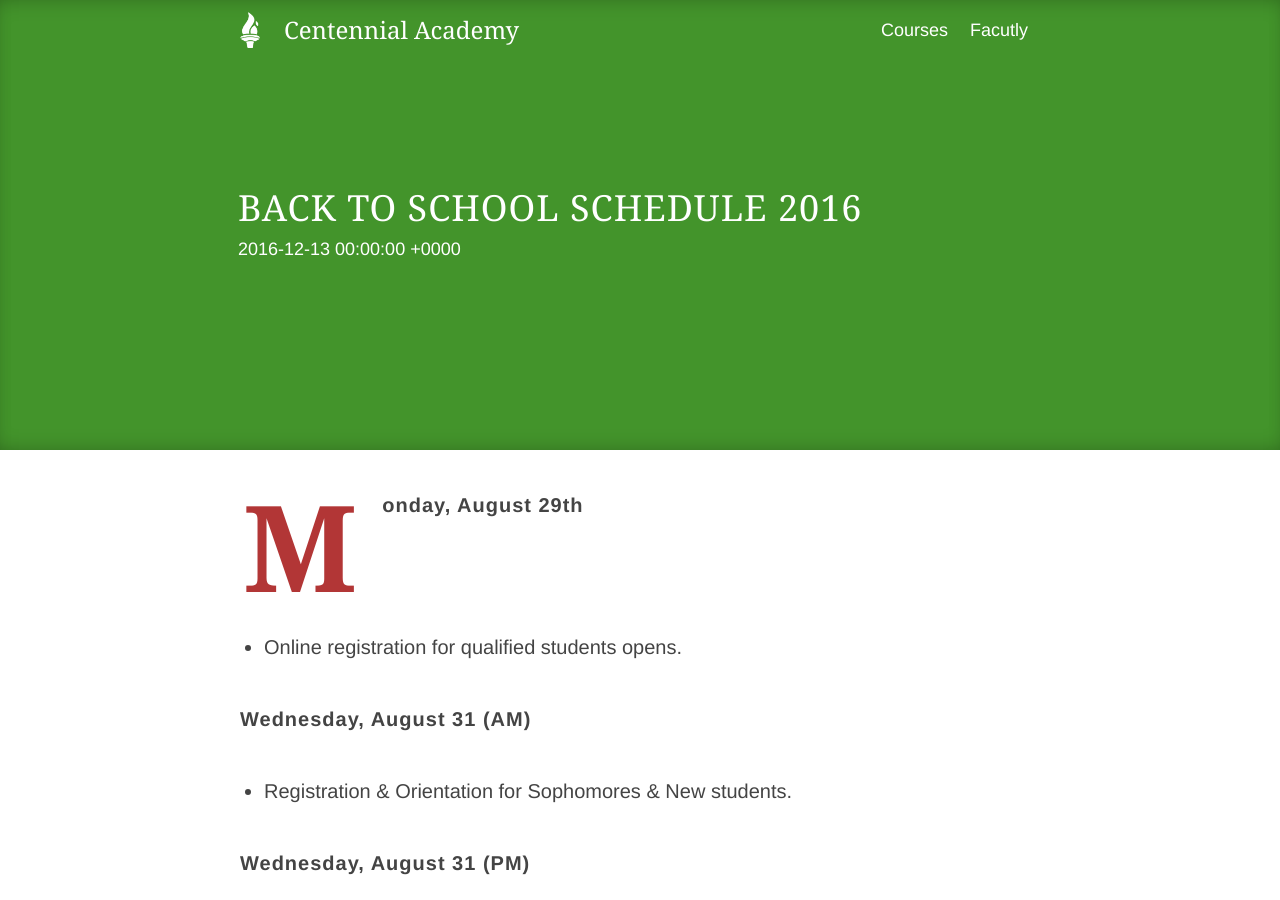
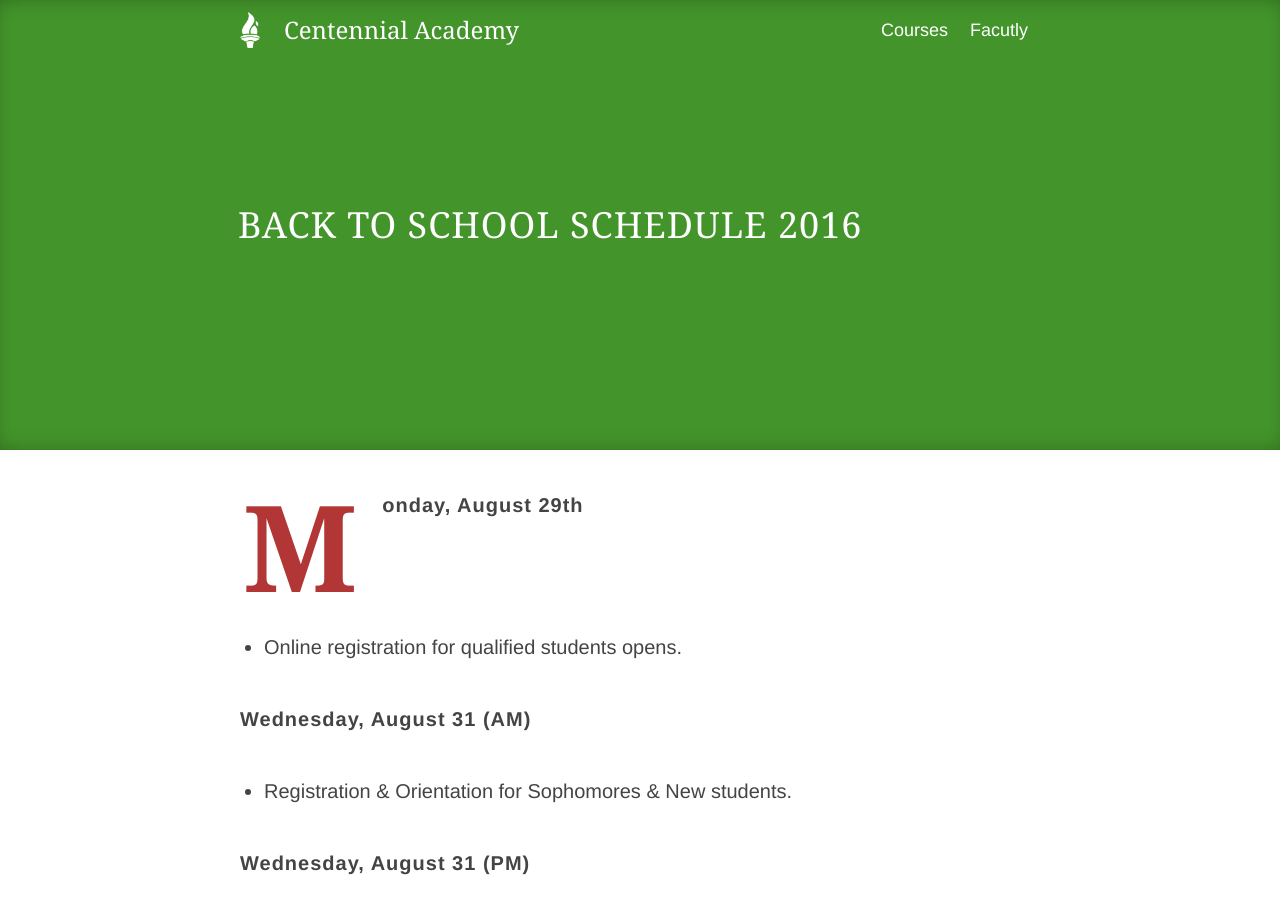
Before and after one commit to kevaleb/academy, a Jekyll site: the page built from _posts/2016-08-15-back-to-school-schedule-2016.md, in a window 1280 px wide and 900 px high. Built offline with Jekyll 4.4.1, drawn with Linux system fonts in a browser that asks for light colours; nearby versions of some CDN libraries.

Commit message:
Updated '/_posts/2016-08-15-back-to-school-schedule-2016.md' via CloudCannon

```diff
--- a/_posts/2016-08-15-back-to-school-schedule-2016.md
+++ b/_posts/2016-08-15-back-to-school-schedule-2016.md
@@ -1,7 +1,7 @@
 ---
 layout: article
 title: Back To School Schedule 2016
-post_date: 2016-12-13T00:00:00.000Z
+post_date:
 course:
 permalink:
 bannerimage:
```
